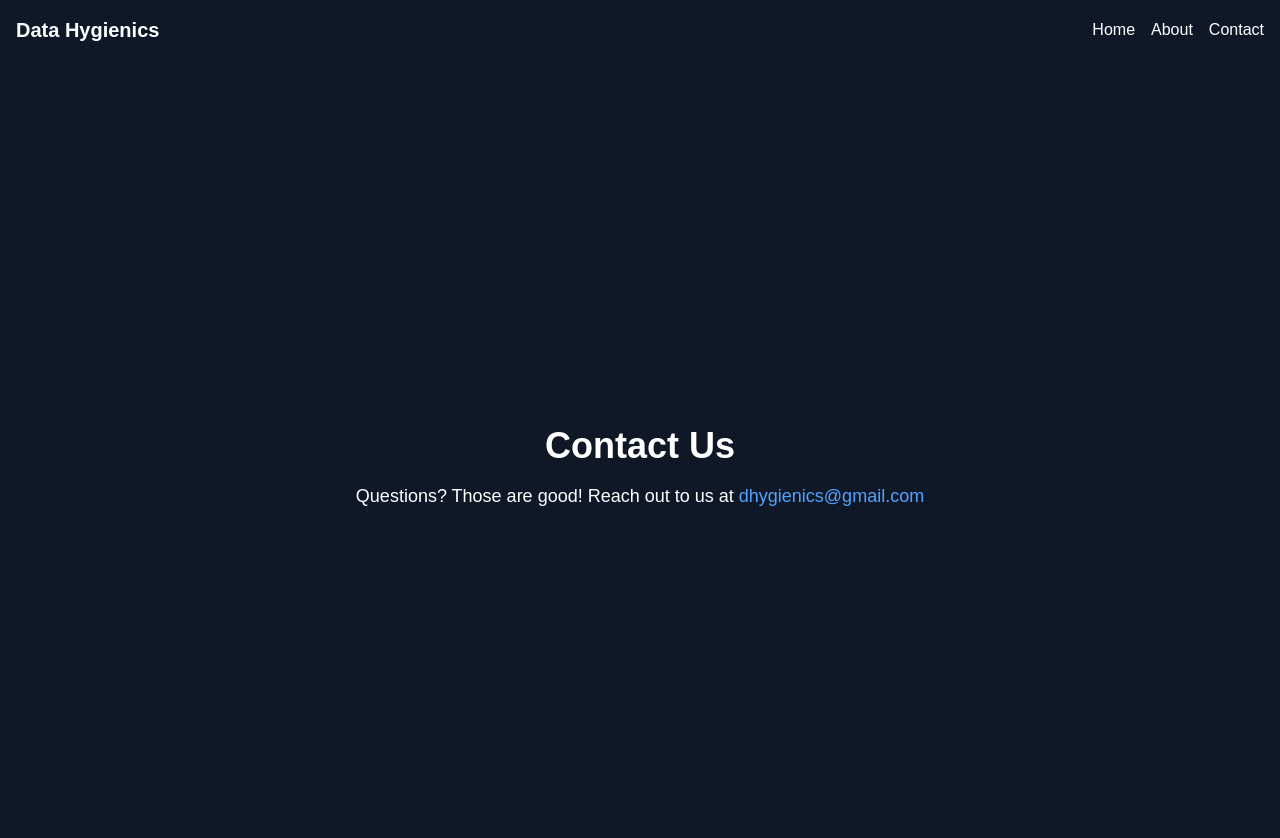
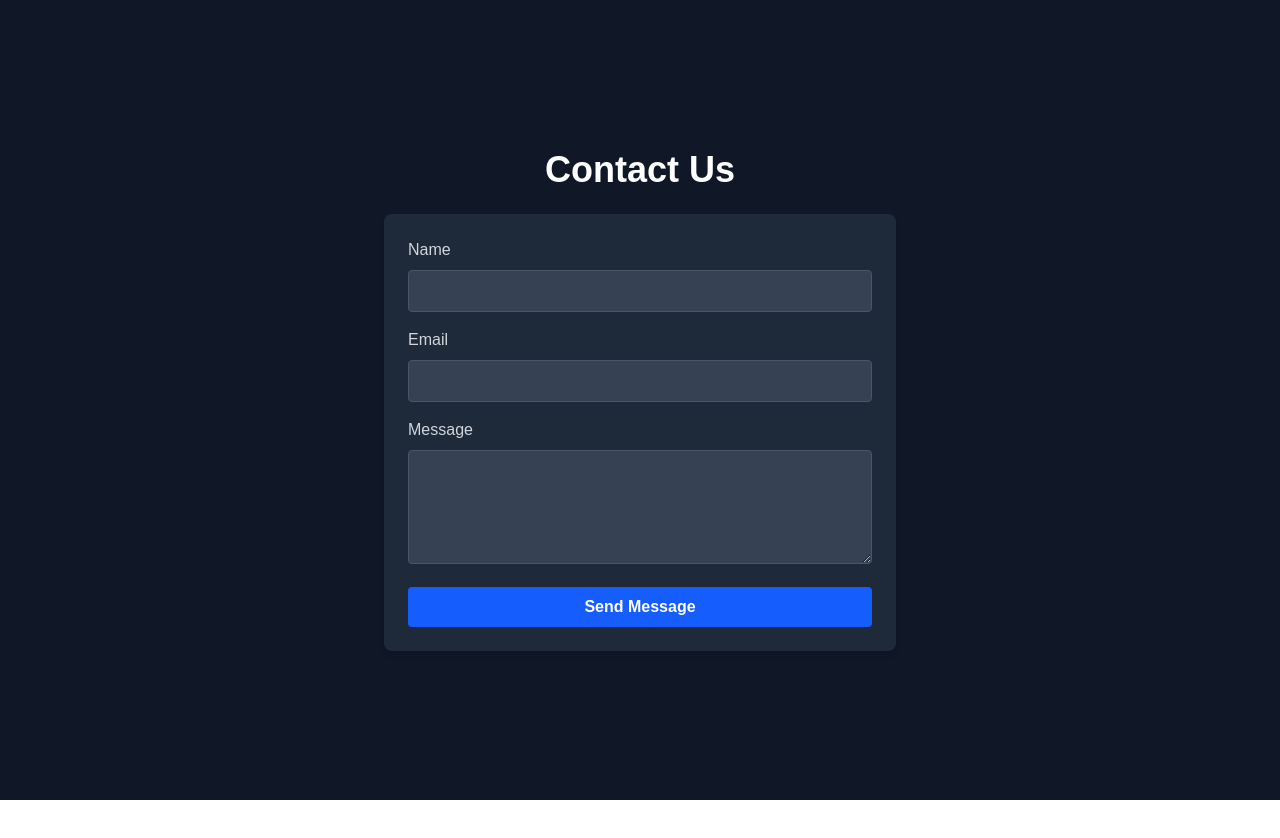
Before and after one commit to jhuntermontell/my-website, a Next.js app: page /contact in a window 1280 px wide. Shown: the top 838 px of the page. After the commit the page ends 800 px from the top, so only its background shows below. Built offline with nearby package versions, Linux system fonts and the light colour scheme.

Commit message:
Added functional contact form with validation

```diff
--- a/app/contact/page.js
+++ b/app/contact/page.js
@@ -1,21 +1,84 @@
-import Navbar from "../components/Navbar";
+"use client";
+import { useState } from "react";
 
 export default function Contact() {
+  const [formData, setFormData] = useState({
+    name: "",
+    email: "",
+    message: "",
+  });
+  const [status, setStatus] = useState("");
+
+  const handleChange = (e) => {
+    setFormData({ ...formData, [e.target.name]: e.target.value });
+  };
+
+  const handleSubmit = async (e) => {
+    e.preventDefault();
+    setStatus("Sending...");
+
+    const response = await fetch("https://formspree.io/f/mdkeovqy", {
+      method: "POST",
+      headers: { "Content-Type": "application/json" },
+      body: JSON.stringify(formData),
+    });
+
+    if (response.ok) {
+      setStatus("Message received. Thanks! 📨");
+      setFormData({ name: "", email: "", message: "" });
+    } else {
+      setStatus("Oof! Something went wrong. ❌");
+    }
+  };
+
   return (
-    <>
-      <Navbar />
-      <main className="flex flex-col items-center justify-center min-h-screen bg-gray-900 text-white p-8 pt-12">
-        <h1 className="text-4xl font-bold">Contact Us</h1>
-        <p className="text-lg mt-4 max-w-2xl text-center">
-          Questions? Those are good! Reach out to us at{" "}
-          <a
-            href="mailto:dhygienics@gmail.com"
-            className="text-blue-400 hover:underline"
-          >
-            dhygienics@gmail.com
-          </a>
-        </p>
-      </main>
-    </>
+    <div className="flex flex-col items-center justify-center min-h-screen bg-gray-900 text-white p-8">
+      <h1 className="text-4xl font-bold mb-6">Contact Us</h1>
+      <form
+        onSubmit={handleSubmit}
+        className="bg-gray-800 p-6 rounded-lg shadow-md w-full max-w-lg"
+      >
+        <label className="block mb-4">
+          <span className="text-gray-300">Name</span>
+          <input
+            type="text"
+            name="name"
+            value={formData.name}
+            onChange={handleChange}
+            required
+            className="w-full p-2 mt-2 bg-gray-700 rounded border border-gray-600 focus:outline-none focus:ring-2 focus:ring-blue-500"
+          />
+        </label>
+        <label className="block mb-4">
+          <span className="text-gray-300">Email</span>
+          <input
+            type="email"
+            name="email"
+            value={formData.email}
+            onChange={handleChange}
+            required
+            className="w-full p-2 mt-2 bg-gray-700 rounded border border-gray-600 focus:outline-none focus:ring-2 focus:ring-blue-500"
+          />
+        </label>
+        <label className="block mb-4">
+          <span className="text-gray-300">Message</span>
+          <textarea
+            name="message"
+            value={formData.message}
+            onChange={handleChange}
+            required
+            rows="4"
+            className="w-full p-2 mt-2 bg-gray-700 rounded border border-gray-600 focus:outline-none focus:ring-2 focus:ring-blue-500"
+          ></textarea>
+        </label>
+        <button
+          type="submit"
+          className="w-full bg-blue-600 hover:bg-blue-700 text-white font-bold py-2 px-4 rounded transition duration-300"
+        >
+          Send Message
+        </button>
+      </form>
+      {status && <p className="mt-4 text-sm text-gray-300">{status}</p>}
+    </div>
   );
 }
--- a/app/page.js
+++ b/app/page.js
@@ -42,7 +42,8 @@ export default function Home() {
 
       <footer className="w-full bg-gray-800 text-white py-4 mt-12 text-center border-t border-gray-700">
         <p className="text-sm">
-          &copy; {new Date().getFullYear()} Data Hygienics. All rights reserved.
+          &copy; {new Date().getFullYear()} Data Hygienics, LLC. All rights
+          reserved.
         </p>
         <div className="flex justify-center gap-4 mt-2">
           <a href="#" className="hover:underline hover:text-gray-400">
```
